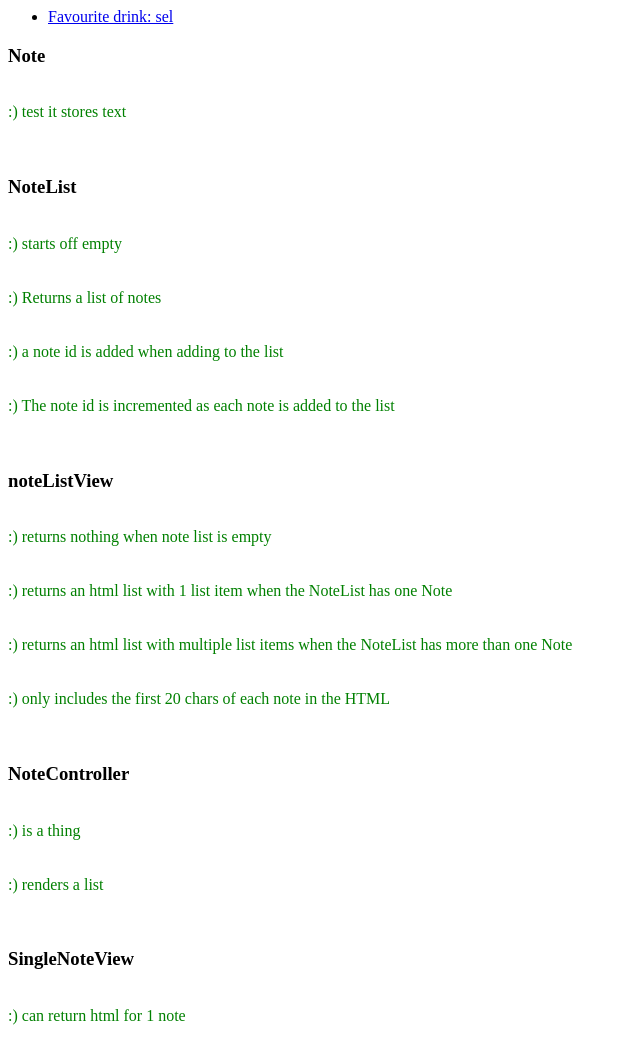
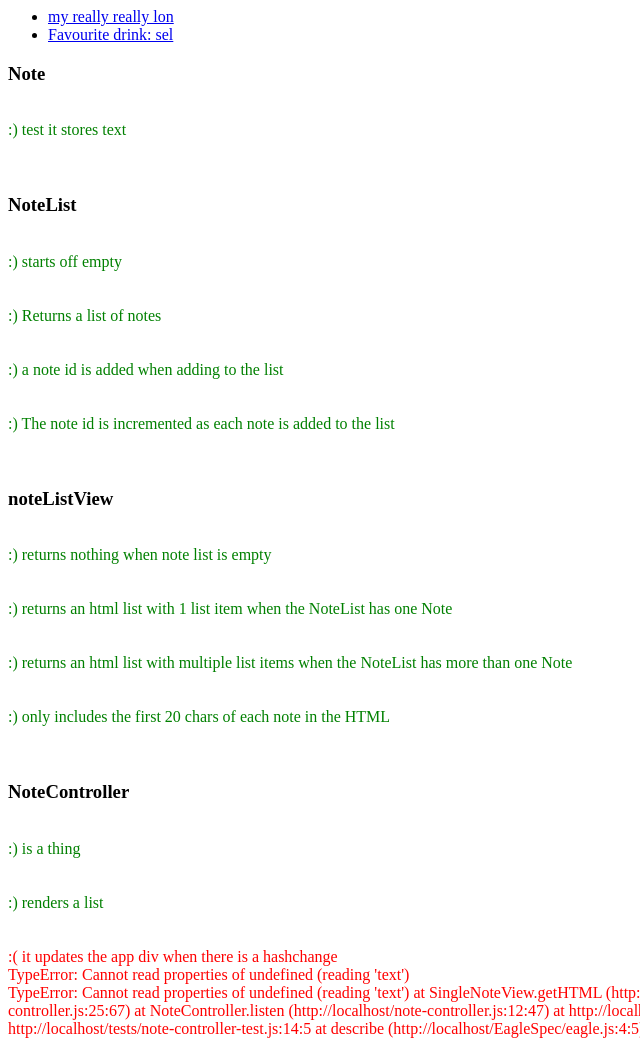
Before and after one commit to sarah-byrne/NotesAppInJS, a website: page test-runner.html in a window 1280 px wide. Shown: the top 1041 px of the page, without its empty margins (0-640 px from the left). Drawn offline with Linux system fonts and the light colour scheme.

Commit message:
partway through step 9, passing tests but I think it is a fluke, failing in localhost because it tries to run the method before the event has happenned.   Only checking in code so someone else can pull it

```diff
--- a/code/single-note-view.js
+++ b/code/single-note-view.js
@@ -2,7 +2,6 @@
   function SingleNoteView (note) {
     this.note = note
   }
-
   SingleNoteView.prototype.getHTML = function () {
     return "<div>" + this.note.text + "</div>"
   }
--- a/note-controller.js
+++ b/note-controller.js
@@ -1,12 +1,28 @@
 (function(exports) {
     function NoteController(noteList) {
         this.noteList = noteList
-        note = new Note("Favourite drink: seltzer")
-        noteList.addNote(note)
-        this.view = new NoteListView(noteList)
+        this.note = new Note("Favourite drink: seltzer")
+        this.noteList.addNote(this.note)
+        this.view = new NoteListView(this.noteList)
     }
     NoteController.prototype.render = function() {
         document.getElementById("app").innerHTML = this.view.getHTML()
     }
+    NoteController.prototype.listen = function() {
+        window.addEventListener("hashchange", showNoteById(this.noteList))
+    }
+    // NoteController.prototype.showNoteById = function(){
+    //     noteId = window.location.hash.split("#notes/")[1]
+    //     console.log(this)
+    //     console.log("self" + self)
+    //     singlenoteview = new SingleNoteView(this.noteList.notes[parseInt(noteId)])
+    //     document.getElementById("app").innerHTML = singlenoteview.getHTML()
+    // }
+    function showNoteById(list) {
+        noteId = window.location.hash.split("#notes/")[1]
+        console.log("window.location.hash " + window.location.hash)
+        singlenoteview = new SingleNoteView(list.notes[parseInt(noteId)])
+        document.getElementById("app").innerHTML = singlenoteview.getHTML()
+    }
     exports.NoteController = NoteController
 })(this)
--- a/tests/note-controller-test.js
+++ b/tests/note-controller-test.js
@@ -11,4 +11,18 @@ describe('NoteController', function(){
         html = "<ul><li><div><a href=\"#notes/0\">Favourite drink: sel</a></div></li></ul>"
         assert.isEqual(document.getElementById("app").innerHTML, html)
     })
+    it('it updates the app div when there is a hashchange', function(){
+        list = new NoteList()
+        note2 = new Note("my really really long sentence")
+        list.addNote(note2)
+        controller = new NoteController(list)
+        controller.render()
+        controller.listen()
+
+        window.location.href += "#notes/0"
+
+        singlenoteview = new SingleNoteView(note2)
+        html = singlenoteview.getHTML()
+        assert.isEqual(document.getElementById("app").innerHTML, html)
+    })
 })
```
Also changed, not shown: index.html (+2 -0 lines). Lines whose indentation alone changed are shown as unchanged.
